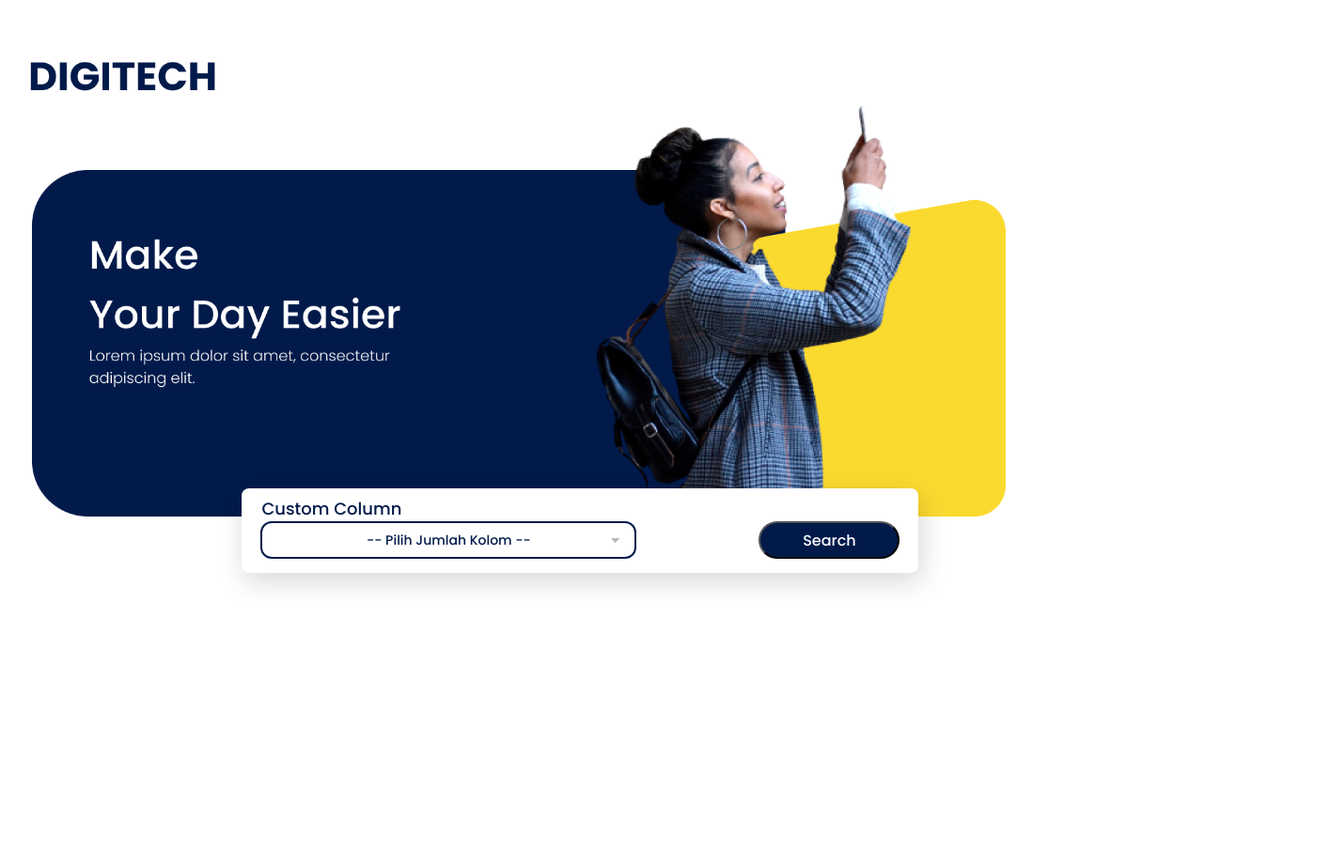
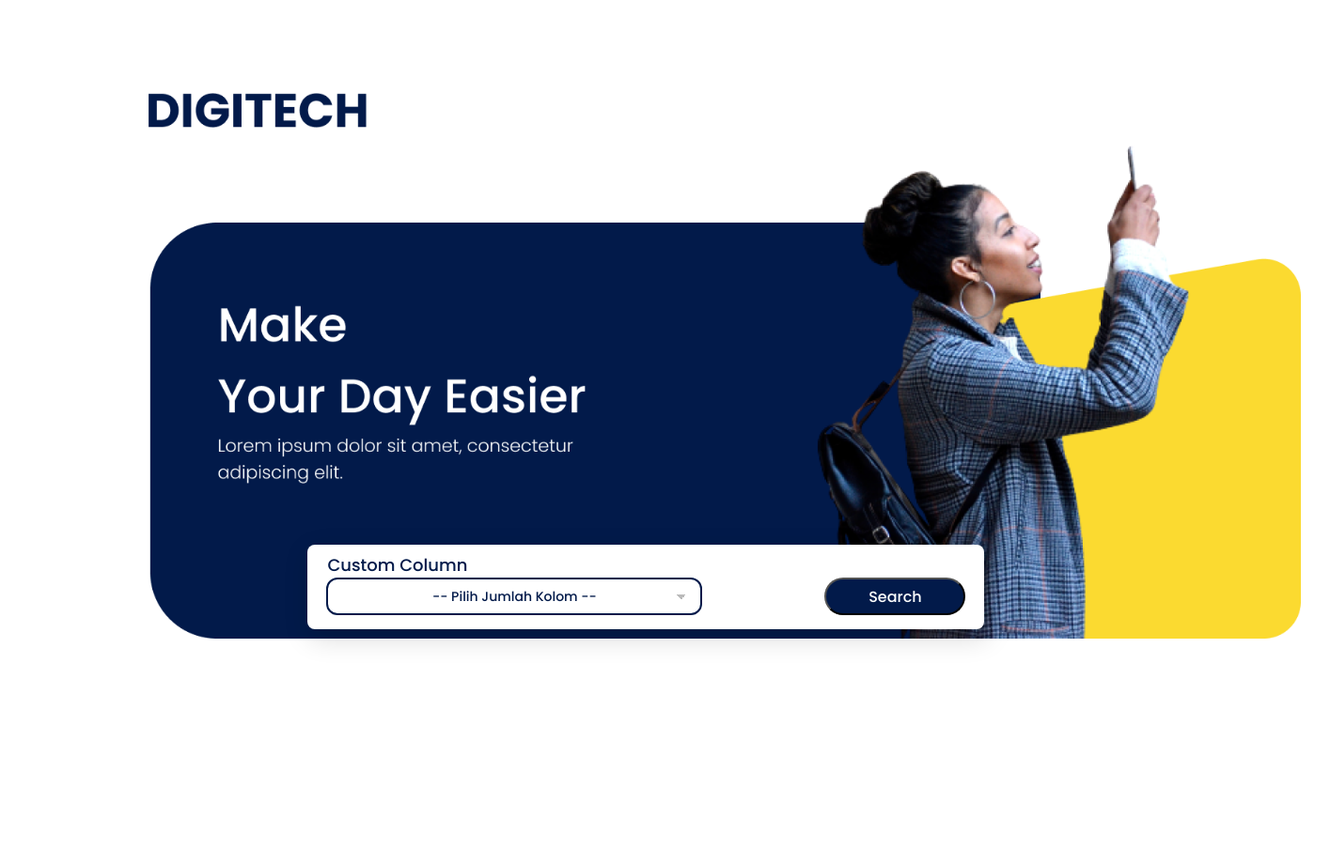
Before and after one commit to Theofilusarifin/Project2_Webprog, a PHP site: page / in a window 1680 px wide. Shown: the top 920 px of the page at 94% size, without its empty margins (195-1610 px from the left). Run offline with PHP 8.4, Linux system fonts and the light colour scheme.

Commit message:
Update index.php

```diff
--- a/index.php
+++ b/index.php
@@ -42,10 +42,10 @@
 
         img {
             position: absolute;
-            top: 50px;
-            left: 225px;
-            width: 1100px;
-            height: 500px;
+            top: 80px;
+            left: 350px;
+            width: 1300px;
+            height: 600px;
 
         }
 
@@ -70,7 +70,7 @@
             padding: 15px 10px;
             width: 700px;
             height: 60px;
-            margin: 280px -270px;
+            margin: 340px -200px;
             border-radius: 8px;
             box-shadow: 3px 9px 28px 1px rgba(0, 0, 0, 0.15);
         }
```
